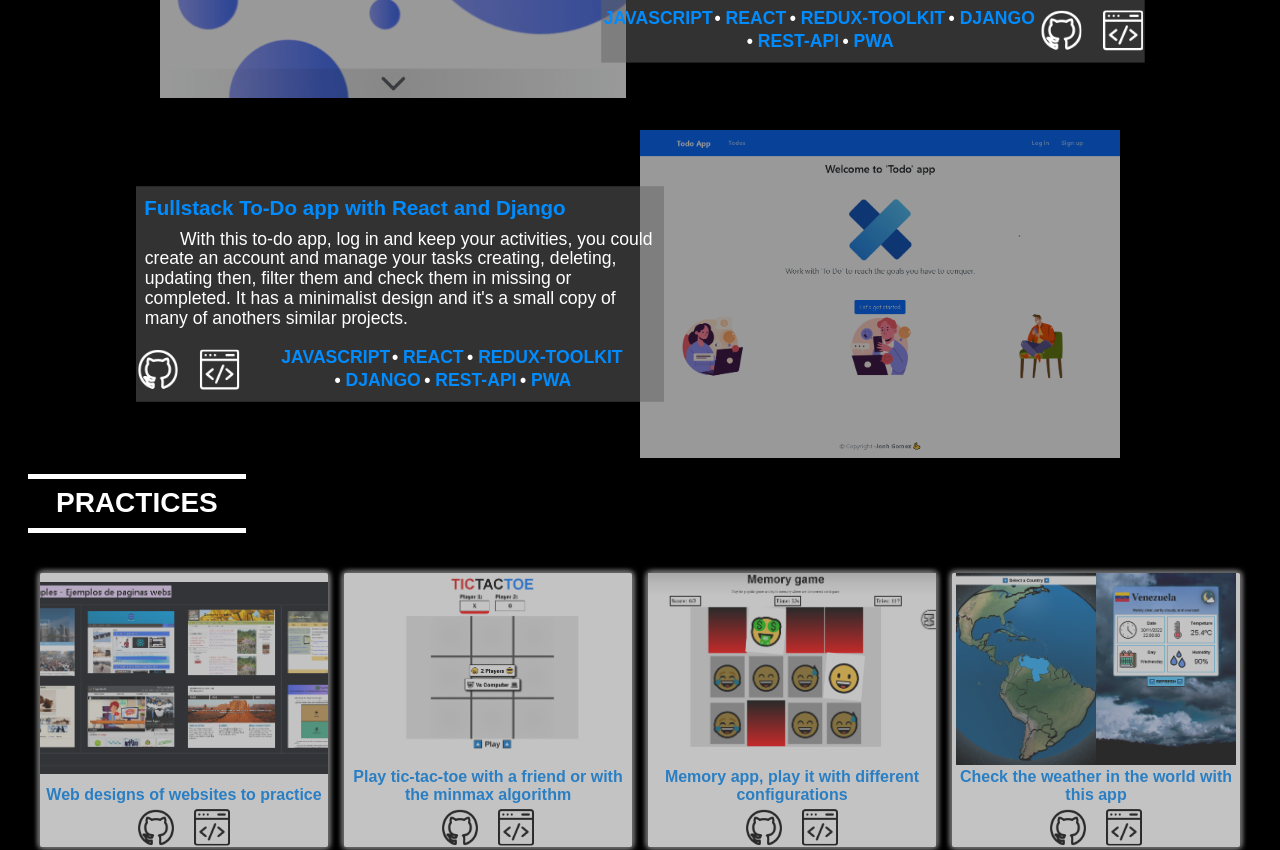
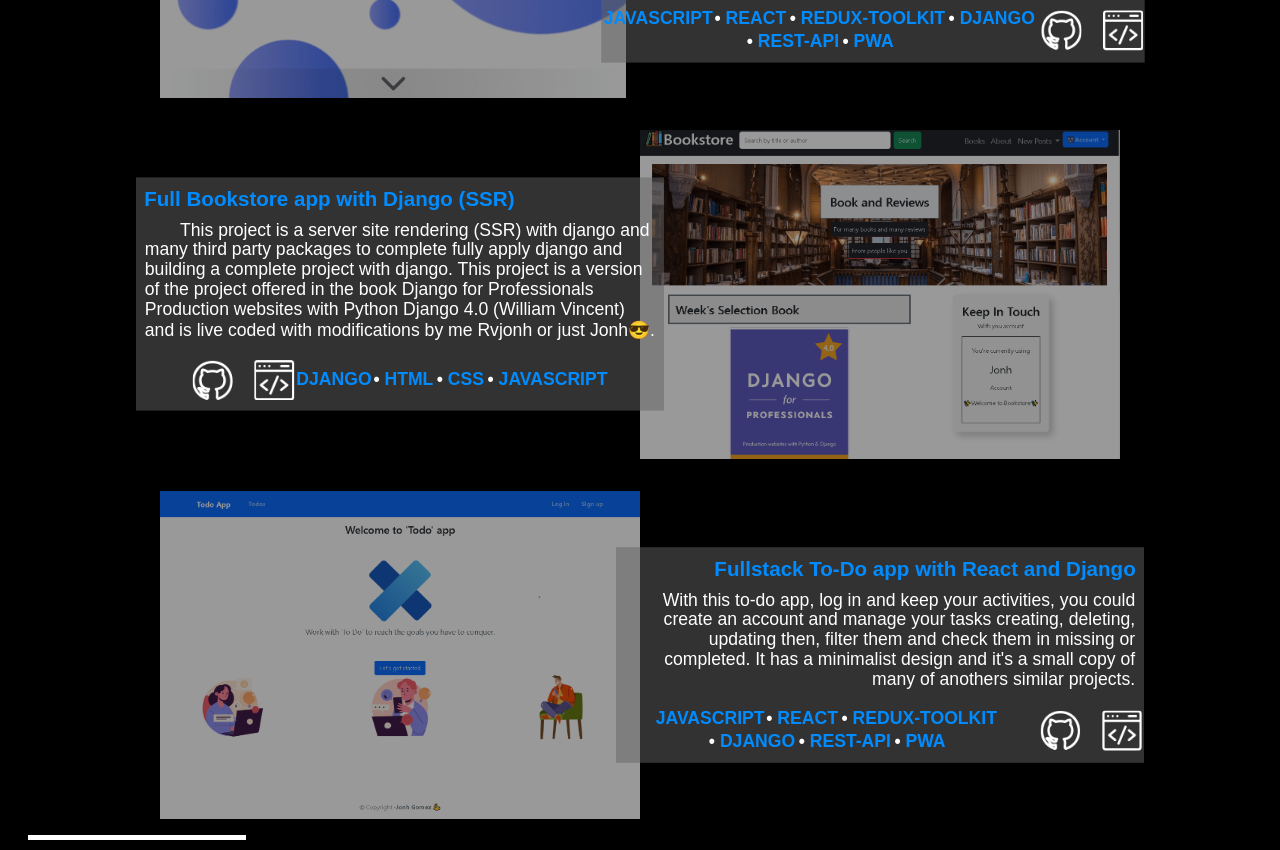
Before and after one commit to Rvjonh/portfolio, a React (Create React App) app: page / in a window 1280 px wide. Shown: the part 3260-4110 px from the top of the page. Built offline with nearby package versions, Linux system fonts and the light colour scheme.

Commit message:
bookstore project added

```diff
--- a/src/Routes/Projects/index.js
+++ b/src/Routes/Projects/index.js
@@ -12,19 +12,20 @@ import { experimentals } from './projectsMedia';
 
 import WordyImg from './../../Assets/Projects/wordyImg.png';
 import todoImg from './../../Assets/Projects/todo-app.png';
+import BookstoreImg from './../../Assets/Projects/bookstore-page.png'
 
-export default function Projects(){
+export default function Projects() {
     useScrollTop()
 
-    return(
+    return (
         <MainWrap>
             <ProjectsSections />
         </MainWrap>
     )
 }
 
-export function ProjectsSections(){
-    return(
+export function ProjectsSections() {
+    return (
         <div className='projects-section'>
             <section className='projects-header'>
                 <div className='title-header'>
@@ -40,7 +41,7 @@ export function ProjectsSections(){
                 </p>
             </section>
 
-        <BounceTitle  text='Projects' />
+            <BounceTitle text='Projects' />
 
             <section className='projects-list'>
 
@@ -51,7 +52,16 @@ export function ProjectsSections(){
                         link="https://aplicacion-wordy.netlify.app/"
                         linkRepository="https://github.com/Rvjonh/wordy"
                         description="A progressive web application which emulates exercises in apps like Duolingo, Memrise and others, helps users to practices and keep new vocabulary, the app uses web API's to work in different devices, allowing save the data and use them in multiple platforms. It's a full applications which allows user to create an account and manage dictionaries, which are sets of words or vocaburlary for the users to practice."
-                             listTechs={["Javascript","React", "Redux-toolkit", "Django", "Rest-API", "PWA"]}
+                        listTechs={["Javascript", "React", "Redux-toolkit", "Django", "Rest-API", "PWA"]}
+                    />
+
+                    <ProjectCard title="Full Bookstore app with Django (SSR)"
+                        img={BookstoreImg}
+                        link="https://django-bookstore.onrender.com/"
+                        linkRepository="https://github.com/Rvjonh/django_bookstore"
+                        description="This project is a server site rendering (SSR) with django and many third party packages to complete fully apply django and building a complete project with django. This project is a version of the project offered in the book Django for Professionals Production websites with Python Django 4.0 (William Vincent) and is live coded with modifications by me Rvjonh or just Jonh😎."
+                        listTechs={["Django", "HTML", "CSS", "Javascript"]}
+                        reversed={true}
                     />
 
                     <ProjectCard title="Fullstack To-Do app with React and Django"
@@ -59,8 +69,7 @@ export function ProjectsSections(){
                         link="https://rvjonh-todo-app.netlify.app/"
                         linkRepository="https://github.com/Rvjonh/FullStack-ToDo-App"
                         description="With this to-do app, log in and keep your activities, you could create an account and manage your tasks creating, deleting, updating then, filter them and check them in missing or completed. It has a minimalist design and it's a small copy of many of anothers similar projects."
-                             listTechs={["Javascript","React", "Redux-toolkit", "Django", "Rest-API", "PWA"]}
-                             reversed={true}
+                        listTechs={["Javascript", "React", "Redux-toolkit", "Django", "Rest-API", "PWA"]}
                     />
 
                 </div>
@@ -76,13 +85,13 @@ export function ProjectsSections(){
 
                 <div className='experiments-panel'>
                     {experimentals &&
-                    experimentals.map((item, index)=>{
-                        return(
+                        experimentals.map((item, index) => {
+                            return (
                                 <Card srcRef={item.imgRef}
                                     title={item.title}
                                     linkRepository={item.linkRepository}
                                     link={item.link}
-                                    key={index+"exp"}
+                                    key={index + "exp"}
                                 />
                             )
                         })
@@ -92,7 +101,7 @@ export function ProjectsSections(){
 
             </section>
 
-        <BounceTitle  text='Experiments' />
+            <BounceTitle text='Experiments' />
 
         </div>
     )
```
Also changed, not shown: src/Assets/Projects/bookstore-page.png (added). Lines whose indentation alone changed are shown as unchanged.
